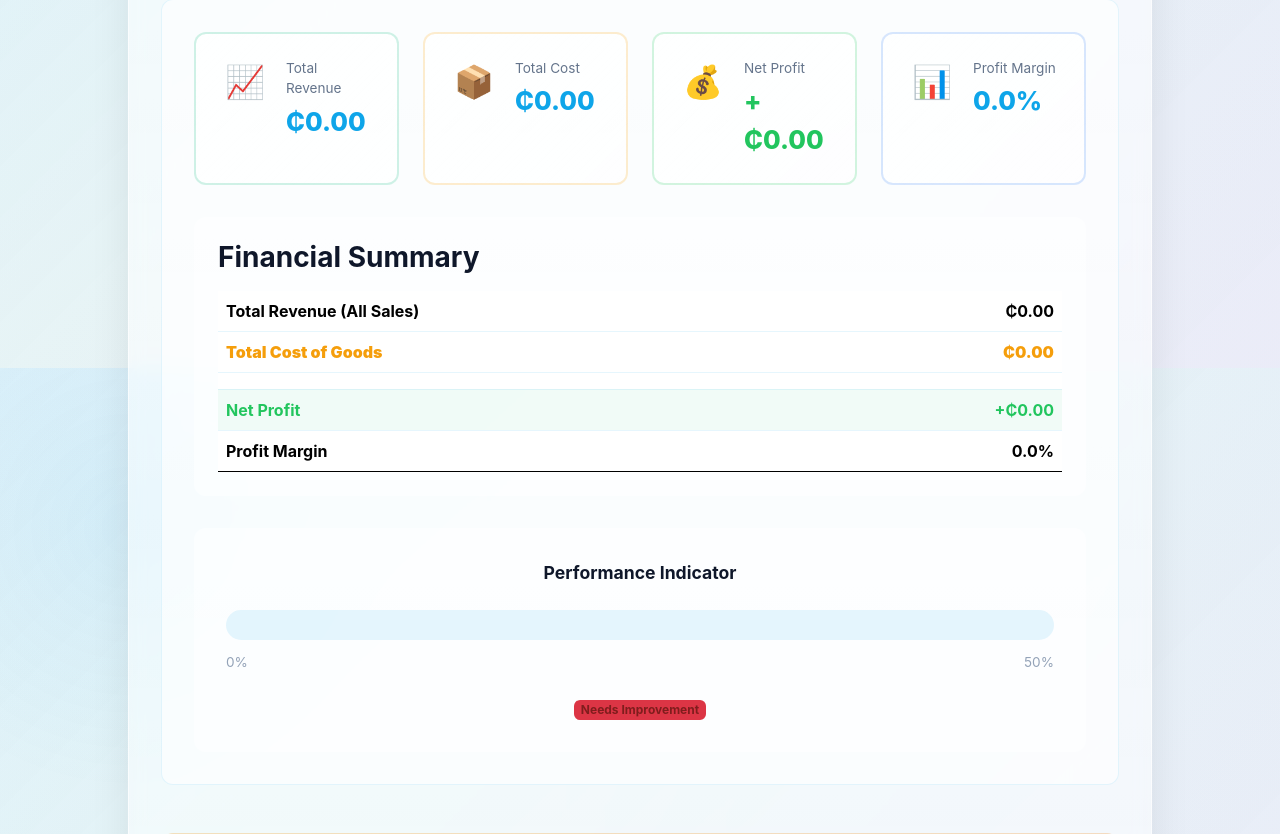
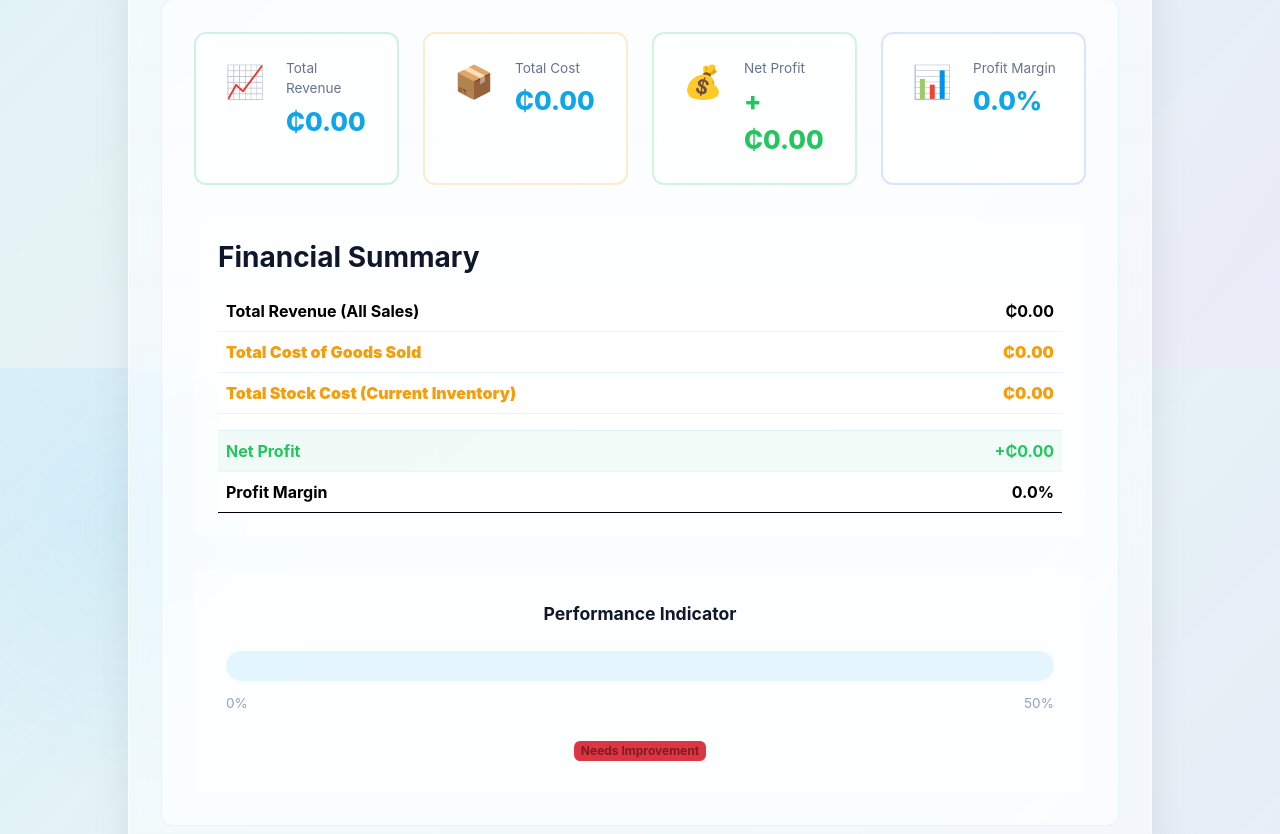
Before and after one commit to Osmaern/pharmacy_management_system, a Flask app: page /reports in a window 1280 px wide, after a click on "💰 Profit & Loss". Shown: the part 432-1266 px from the top of the page. Run offline with Flask 3, Linux system fonts and the light colour scheme; a user stored in the database is signed in; some libraries are stand-ins or nearby versions.

Commit message:
feat: Add cost price tracking and accurate profit/loss calculations
- Add cost_price field to Medicine model
- Admins can now set cost price when adding/updating medicines
- Calculate actual COGS using cost_price instead of markup assumption
- Display cost price and stock cost in inventory and reports
- Update profit calculation to use real cost prices
- Add total stock cost calculation (cost_price  quantity in inventory)
- Fix reset sales routes with proper error handling

```diff
--- a/app.py
+++ b/app.py
@@ -208,6 +208,12 @@ def create_app():
     def index():
         return render_template('index.html')
 
+    # Health check endpoint for offline app
+    @app.route('/health', methods=['GET'])
+    def health():
+        """Health check endpoint - returns 200 if server is up"""
+        return jsonify({'status': 'ok', 'timestamp': datetime.now().isoformat()}), 200
+
     # Serve Service Worker from root for proper scope
     @app.route('/service-worker.js')
     def service_worker():
@@ -388,6 +394,7 @@ self.addEventListener('fetch', (event) => {
             try:
                 name = request.form['name']
                 brand = request.form.get('brand')
+                cost_price = float(request.form['cost_price'])
                 price = float(request.form['price'])
                 quantity = int(request.form['quantity'])
                 expiry = request.form.get('expiry_date') or None
@@ -395,7 +402,7 @@ self.addEventListener('fetch', (event) => {
                 category = request.form.get('category')
                 description = request.form.get('description') or None
 
-                med = Medicine(name=name, brand=brand, price=price, quantity=quantity, expiry_date=expiry_date, category=category, description=description)
+                med = Medicine(name=name, brand=brand, cost_price=cost_price, price=price, quantity=quantity, expiry_date=expiry_date, category=category, description=description)
                 db.session.add(med)
                 db.session.commit()
                 flash('Medicine added successfully.', 'success')
@@ -420,6 +427,7 @@ self.addEventListener('fetch', (event) => {
                 med.name = request.form.get('name') or med.name
                 med.brand = request.form.get('brand') or med.brand
                 med.category = request.form.get('category') or med.category
+                med.cost_price = float(request.form.get('cost_price') or med.cost_price)
                 med.price = float(request.form.get('price') or med.price)
                 med.quantity = int(request.form.get('quantity') or med.quantity)
                 expiry = request.form.get('expiry_date') or None
@@ -492,7 +500,7 @@ self.addEventListener('fetch', (event) => {
                 db.session.commit()
 
                 if is_json:
-                    return jsonify({'success': True, 'sale_id': sale.id, 'total': total_price}), 201
+                  return jsonify({'success': True, 'sale_id': sale.id, 'total': total_price}), 201
 
                 flash('Sale recorded.', 'success')
                 return redirect(url_for('receipt', sale_id=sale.id))
@@ -517,42 +525,39 @@ self.addEventListener('fetch', (event) => {
     @csrf.exempt
     def sync_sale():
         """API endpoint for offline sync - bypasses CSRF for JSON requests"""
+        start_time = datetime.now()
+        timeout = 8  # 8 second timeout
+
         try:
             data = request.get_json()
-            print(f"[SYNC] Received data: {data}", flush=True)
-
             if not data:
-                print("[SYNC] No JSON data received", flush=True)
                 return jsonify({'error': 'No data provided'}), 400
 
             med_id = data.get('medicine_id')
             qty = data.get('quantity')
             customer_id = data.get('customer_id')
 
-            print(f"[SYNC] med_id={med_id}, qty={qty}, customer_id={customer_id}", flush=True)
-
             if not med_id or not qty:
-                print("[SYNC] Missing medicine_id or quantity", flush=True)
                 return jsonify({'error': 'Missing medicine_id or quantity'}), 400
 
             try:
                 med_id = int(med_id)
                 qty = int(qty)
             except (ValueError, TypeError) as e:
-                print(f"[SYNC] Invalid type conversion: {e}", flush=True)
-                return jsonify({'error': f'Invalid medicine_id or quantity format: {str(e)}'}), 400
+                return jsonify({'error': f'Invalid format: {str(e)}'}), 400
+
+            # Check timeout
+            if (datetime.now() - start_time).total_seconds() > timeout:
+                return jsonify({'error': 'Request timeout'}), 504
 
             med = Medicine.query.filter_by(id=med_id).first()
             if not med:
-                print(f"[SYNC] Medicine not found: {med_id}", flush=True)
-                return jsonify({'error': f'Medicine {med_id} not found'}), 404
+                return jsonify({'error': f'Medicine not found'}), 404
 
             if qty <= 0:
-                print(f"[SYNC] Invalid quantity: {qty}", flush=True)
-                return jsonify({'error': 'Quantity must be positive.'}), 400
+                return jsonify({'error': 'Quantity must be positive'}), 400
             if med.quantity < qty:
-                print(f"[SYNC] Insufficient stock. Need {qty}, have {med.quantity}", flush=True)
-                return jsonify({'error': f'Not enough stock. Available: {med.quantity}, Requested: {qty}'}), 400
+                return jsonify({'error': f'Insufficient stock. Available: {med.quantity}, Requested: {qty}'}), 400
 
             price_per_unit = med.price
             total_price = round(price_per_unit * qty, 2)
@@ -564,15 +569,11 @@ self.addEventListener('fetch', (event) => {
             db.session.add(sale)
             db.session.commit()
 
-            print(f"[SYNC] Sale recorded successfully: id={sale.id}, total={total_price}", flush=True)
             return jsonify({'success': True, 'sale_id': sale.id, 'total': total_price}), 201
 
         except Exception as e:
-            print(f"[SYNC] Error: {str(e)}", flush=True)
-            import traceback
-            traceback.print_exc()
             db.session.rollback()
-            return jsonify({'error': f'Error recording sale: {str(e)}'}), 500
+            return jsonify({'error': f'Server error: {str(e)}'}), 500
 
     @app.route('/sales/receipt/<int:sale_id>')
     def receipt(sale_id):
@@ -660,12 +661,8 @@ self.addEventListener('fetch', (event) => {
         all_sales = Sale.query.all()
         total_revenue = sum(s.total_price for s in all_sales)
 
-        # Calculate total cost (price * quantity for all sales)
-        total_cost = 0
-        for sale in all_sales:
-            # Assuming cost is calculated from medicine base price
-            # For a real system, you'd store cost separately
-            total_cost += (sale.medicine.price * sale.quantity) * 0.6  # Assuming 40% markup (60% cost)
+        # Calculate total cost using actual cost price from medicine
+        total_cost = sum(sale.medicine.cost_price * sale.quantity for sale in all_sales)
 
         total_profit = total_revenue - total_cost
         profit_margin = (total_profit / total_revenue * 100) if total_revenue > 0 else 0
@@ -675,6 +672,9 @@ self.addEventListener('fetch', (event) => {
 
         # Stock report
         medicines = Medicine.query.order_by(Medicine.name).all()
+
+        # Calculate total stock cost (cost_price * quantity for all medicines in stock)
+        total_stock_cost = sum(m.cost_price * m.quantity for m in medicines)
 
         return render_template('reports.html',
                              daily_sales=daily_sales,
@@ -692,6 +692,7 @@ self.addEventListener('fetch', (event) => {
                              total_cost=total_cost,
                              total_profit=total_profit,
                              profit_margin=profit_margin,
+                             total_stock_cost=total_stock_cost,
                              today=today)
 
     @app.route('/sales/search')
@@ -820,32 +821,36 @@ self.addEventListener('fetch', (event) => {
     @app.route('/reports/reset/confirm', methods=['POST'])
     @admin_required
     def reset_confirm():
-        period = request.form.get('period')
-        if not period:
-            flash('Please select a reset period.', 'danger')
+        try:
+            period = request.form.get('period')
+            if not period:
+                flash('Please select a reset period.', 'danger')
+                return redirect(url_for('reports'))
+
+            now = datetime.now()
+            if period == 'daily':
+                cutoff = now - timedelta(hours=24)
+            elif period == 'weekly':
+                cutoff = now - timedelta(days=7)
+            elif period == 'monthly':
+                cutoff = now - timedelta(days=30)
+            elif period == 'half_yearly':
+                cutoff = now - timedelta(days=180)
+            elif period == 'yearly':
+                cutoff = now - timedelta(days=365)
+            else:
+                flash('Invalid period selected.', 'danger')
+                return redirect(url_for('reports'))
+
+            # Calculate what will be deleted
+            sales_to_delete = Sale.query.filter(Sale.timestamp < cutoff).all()
+            sales_count = len(sales_to_delete)
+            total_value = sum(s.total_price for s in sales_to_delete)
+
+            return render_template('reset_confirm.html', period=period, sales_count=sales_count, total_value=total_value, cutoff_date=cutoff.strftime('%Y-%m-%d %H:%M:%S'))
+        except Exception as e:
+            flash(f'Error preparing reset: {str(e)}', 'danger')
             return redirect(url_for('reports'))
-
-        now = datetime.now()
-        if period == 'daily':
-            cutoff = now - timedelta(hours=24)
-        elif period == 'weekly':
-            cutoff = now - timedelta(days=7)
-        elif period == 'monthly':
-            cutoff = now - timedelta(days=30)
-        elif period == 'half_yearly':
-            cutoff = now - timedelta(days=180)
-        elif period == 'yearly':
-            cutoff = now - timedelta(days=365)
-        else:
-            flash('Invalid period selected.', 'danger')
-            return redirect(url_for('reports'))
-
-        # Calculate what will be deleted
-        sales_to_delete = Sale.query.filter(Sale.timestamp < cutoff).all()
-        sales_count = len(sales_to_delete)
-        total_value = sum(s.total_price for s in sales_to_delete)
-
-        return render_template('reset_confirm.html', period=period, sales_count=sales_count, total_value=total_value, cutoff_date=cutoff.strftime('%Y-%m-%d %H:%M:%S'))
 
     @app.route('/reports/reset', methods=['POST'])
     @admin_required
@@ -870,12 +875,17 @@ self.addEventListener('fetch', (event) => {
             flash('Invalid period selected.', 'danger')
             return redirect(url_for('reports'))
 
-        # Delete sales older than cutoff
-        deleted_count = Sale.query.filter(Sale.timestamp < cutoff).delete()
-        db.session.commit()
+        try:
+            # Delete sales older than cutoff
+            deleted_count = Sale.query.filter(Sale.timestamp < cutoff).delete()
+            db.session.commit()
 
-        flash(f'Sales reset successfully. Deleted {deleted_count} old sales records.', 'success')
-        return redirect(url_for('reports'))
+            flash(f'Sales reset successfully. Deleted {deleted_count} old sales records.', 'success')
+            return redirect(url_for('reports'))
+        except Exception as e:
+            db.session.rollback()
+            flash(f'Error resetting sales: {str(e)}', 'danger')
+            return redirect(url_for('reports'))
 
     return app
 
--- a/models.py
+++ b/models.py
@@ -31,6 +31,7 @@ class Medicine(db.Model):
     id = db.Column(db.Integer, primary_key=True)
     name = db.Column(db.String(120), nullable=False)
     brand = db.Column(db.String(120))
+    cost_price = db.Column(db.Float, nullable=False, default=0)
     price = db.Column(db.Float, nullable=False)
     quantity = db.Column(db.Integer, nullable=False, default=0)
     expiry_date = db.Column(db.Date, nullable=True)
--- a/templates/add_medicine.html
+++ b/templates/add_medicine.html
@@ -16,7 +16,11 @@
       <input class="form-control" name="category">
     </div>
     <div class="mb-3">
-      <label class="form-label">Price</label>
+      <label class="form-label">Cost Price (₵)</label>
+      <input class="form-control" name="cost_price" type="number" step="0.01" placeholder="e.g., 50.00" required>
+    </div>
+    <div class="mb-3">
+      <label class="form-label">Selling Price</label>
       <input class="form-control" name="price" type="number" step="0.01" required>
     </div>
     <div class="mb-3">
--- a/templates/medicines.html
+++ b/templates/medicines.html
@@ -16,8 +16,10 @@
         <th>Brand</th>
         <th>Description</th>
         <th>Category</th>
-        <th>Price</th>
+        <th>Cost Price</th>
+        <th>Selling Price</th>
         <th>Quantity</th>
+        <th>Stock Cost</th>
         <th>Expiry</th>
         <th></th>
       </tr>
@@ -35,6 +37,7 @@
           {% endif %}
         </td>
         <td>{{m.category or ''}}</td>
+        <td>₵{{'%.2f'|format(m.cost_price)}}</td>
         <td>₵{{'%.2f'|format(m.price)}}</td>
         <td>
           {% if m.quantity == 0 %}
@@ -46,6 +49,7 @@
             {% endif %}
           {% endif %}
         </td>
+        <td>₵{{'%.2f'|format(m.cost_price * m.quantity)}}</td>
         <td>
           {% if m.expiry_date %}
             {{m.expiry_date}}
--- a/templates/reports.html
+++ b/templates/reports.html
@@ -326,8 +326,12 @@
                 <td class="text-end"><strong>₵{{ "%.2f"|format(total_revenue) }}</strong></td>
               </tr>
               <tr class="cost-row">
-                <td><strong>Total Cost of Goods</strong></td>
+                <td><strong>Total Cost of Goods Sold</strong></td>
                 <td class="text-end"><strong>₵{{ "%.2f"|format(total_cost) }}</strong></td>
+              </tr>
+              <tr class="cost-row">
+                <td><strong>Total Stock Cost (Current Inventory)</strong></td>
+                <td class="text-end"><strong>₵{{ "%.2f"|format(total_stock_cost) }}</strong></td>
               </tr>
               <tr class="separator">
                 <td colspan="2"></td>
@@ -382,7 +386,9 @@
                 <th>Medicine</th>
                 <th>Brand</th>
                 <th>Quantity</th>
-                <th>Unit Price</th>
+                <th>Cost Price</th>
+                <th>Selling Price</th>
+                <th>Stock Cost</th>
                 <th>Stock Value</th>
                 <th>Expiry Date</th>
                 <th>Status</th>
@@ -399,7 +405,9 @@
                         {{ med.quantity }}
                       </span>
                     </td>
+                    <td>₵{{ "%.2f"|format(med.cost_price) }}</td>
                     <td>₵{{ "%.2f"|format(med.price) }}</td>
+                    <td><strong>₵{{ "%.2f"|format(med.cost_price * med.quantity) }}</strong></td>
                     <td><strong>₵{{ "%.2f"|format(med.price * med.quantity) }}</strong></td>
                     <td>
                       {% if med.expiry_date %}
@@ -425,7 +433,7 @@
                 {% endfor %}
               {% else %}
                 <tr>
-                  <td colspan="7" class="text-center text-muted">No medicines in inventory</td>
+                  <td colspan="9" class="text-center text-muted">No medicines in inventory</td>
                 </tr>
               {% endif %}
             </tbody>
--- a/templates/update_medicine.html
+++ b/templates/update_medicine.html
@@ -16,7 +16,11 @@
       <input class="form-control" name="category" value="{{med.category or ''}}">
     </div>
     <div class="mb-3">
-      <label class="form-label">Price</label>
+      <label class="form-label">Cost Price</label>
+      <input class="form-control" name="cost_price" type="number" step="0.01" placeholder="₵0.00" value="{{'%.2f'|format(med.cost_price)}}" required>
+    </div>
+    <div class="mb-3">
+      <label class="form-label">Selling Price</label>
       <input class="form-control" name="price" type="number" step="0.01" placeholder="₵0.00" value="{{'%.2f'|format(med.price)}}" required>
     </div>
     <div class="mb-3">
```
